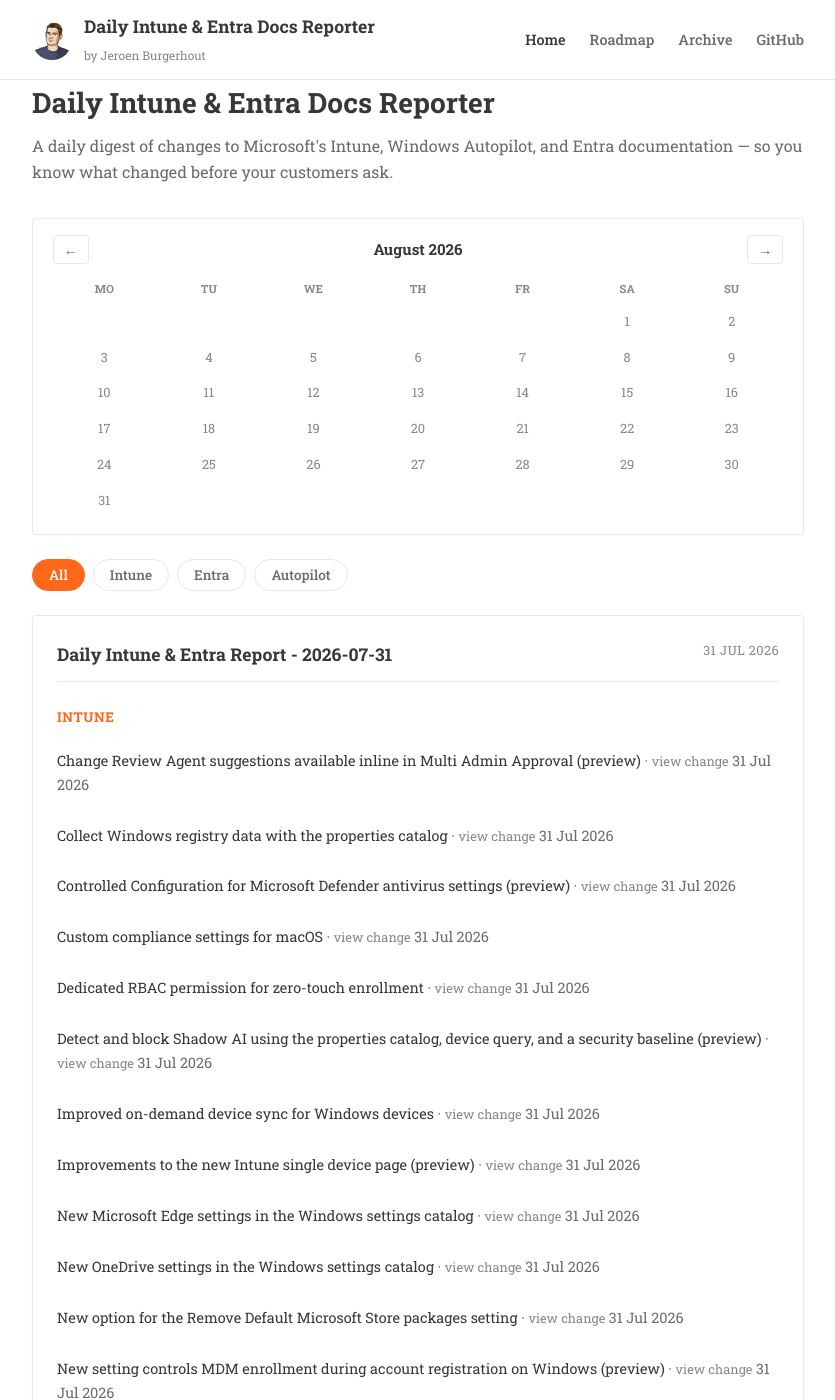
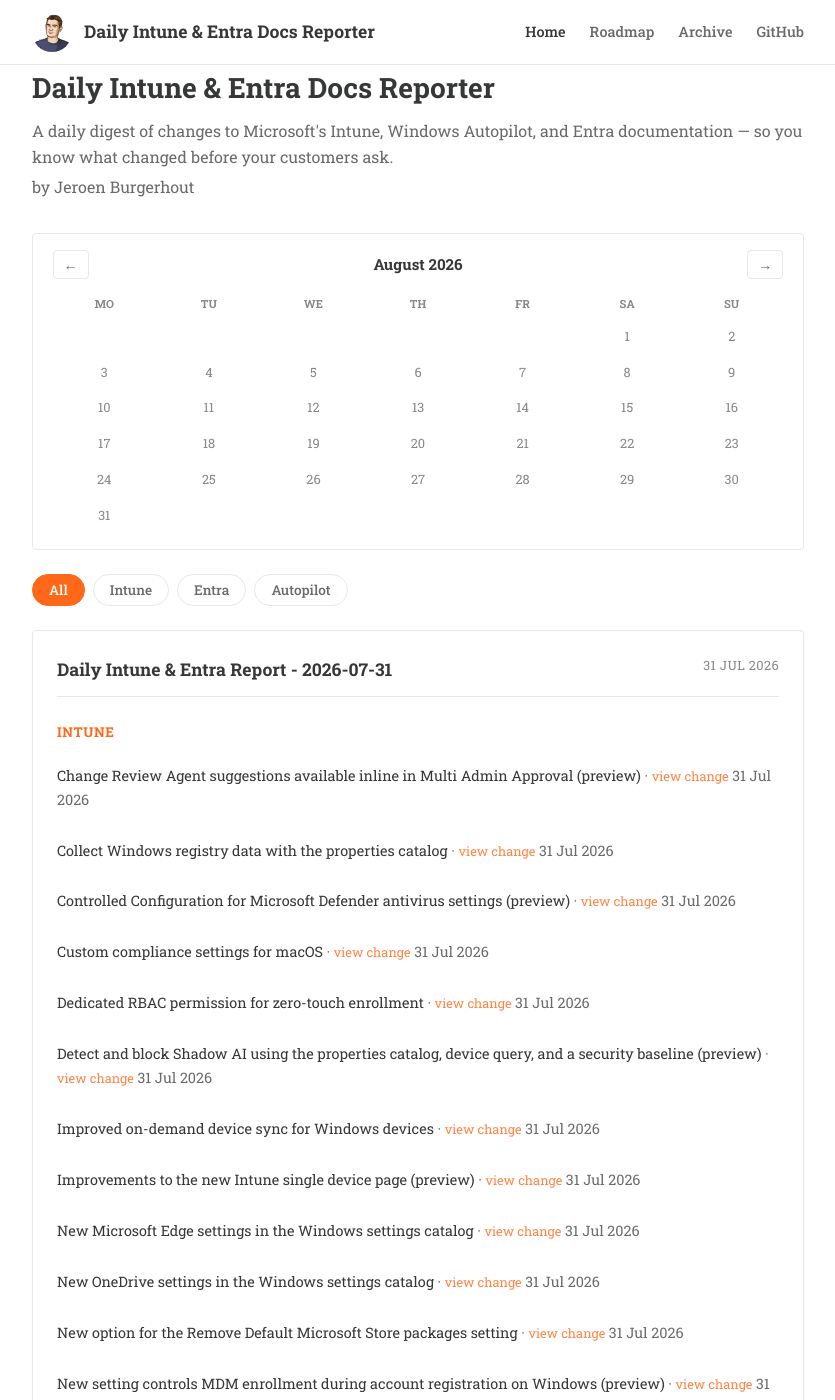
Before and after one commit to BurgerhoutJ/daily-intune-docs-reporter, a Jekyll site: the page built from site/index.html, in a window 1280 px wide and 1400 px high. Shown: the whole window, without its empty margins (222-1057 px from the left). Built offline with Jekyll 4.4.1, drawn with Linux system fonts in a browser that asks for light colours.

Commit message:
Move byline to page title, make view-change links more visible

```diff
--- a/site/_layouts/default.html
+++ b/site/_layouts/default.html
@@ -20,10 +20,7 @@
     <div class="container">
       <div class="site-brand">
         <img src="{{ '/assets/avatar.png' | relative_url }}" alt="Jeroen Burgerhout" class="site-avatar">
-        <div>
-          <a href="{{ '/' | relative_url }}" class="site-title">{{ site.title }}</a>
-          <span class="site-byline">by Jeroen Burgerhout</span>
-        </div>
+        <a href="{{ '/' | relative_url }}" class="site-title">{{ site.title }}</a>
       </div>
       <nav class="site-nav">
         <a href="{{ '/' | relative_url }}" {% if page.url == '/' %}class="active"{% endif %}>Home</a>
--- a/site/assets/css/style.css
+++ b/site/assets/css/style.css
@@ -73,11 +73,6 @@
   display: block;
 }
 
-.site-byline {
-  font-size: 0.75rem;
-  color: var(--text-muted);
-}
-
 .site-title:hover {
   color: var(--accent);
 }
@@ -120,6 +115,12 @@
 .page-header p {
   color: var(--text-secondary);
   font-size: 1rem;
+}
+
+.page-byline {
+  font-size: 0.85rem;
+  color: var(--text-muted);
+  margin-top: 0.25rem;
 }
 
 /* Report cards */
@@ -447,8 +448,13 @@
 }
 
 .report-content li a[href*="github.com"] {
-  color: var(--text-muted);
+  color: var(--accent);
   font-size: 0.8rem;
+  opacity: 0.8;
+}
+
+.report-content li a[href*="github.com"]:hover {
+  opacity: 1;
 }
 
 .report-content p {
--- a/site/index.html
+++ b/site/index.html
@@ -6,6 +6,7 @@
 <div class="page-header">
   <h1>Daily Intune & Entra Docs Reporter</h1>
   <p>A daily digest of changes to Microsoft's Intune, Windows Autopilot, and Entra documentation — so you know what changed before your customers ask.</p>
+  <p class="page-byline">by Jeroen Burgerhout</p>
 </div>
 
 {% assign report_posts = site.posts | where: "category", "report" %}
```
